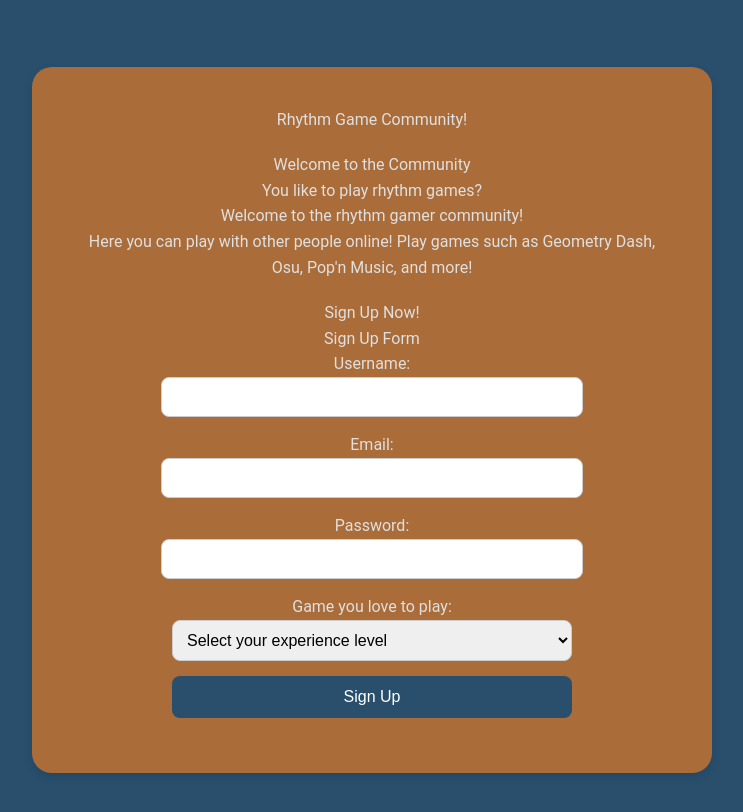
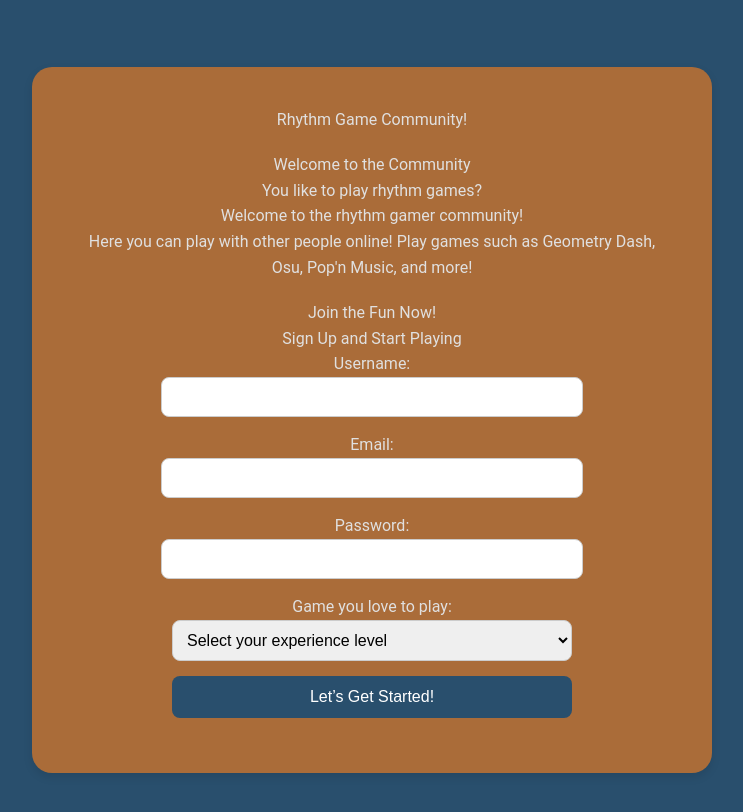
Before and after one commit to LThomas1504/project1_362, a plain HTML site: page index.html in a window 1280 px wide. Shown: the whole page, without its empty margins (268-1011 px from the left). Drawn offline with Linux system fonts and the light colour scheme.

Commit message:
fixing code for final turn in

```diff
--- a/index.html
+++ b/index.html
@@ -1,18 +1,22 @@
 <!DOCTYPE html>
 <html lang="en">
+
 <head>
-    <meta charset="UTF-8">
+    <meta charset="utf-8">
     <meta name="viewport" content="width=device-width, initial-scale=1.0">
+    <meta http-equiv="X-UA-Compatible" content="ie=edge">
     <title>Rhythm Game Community</title>
     <link rel="stylesheet" href="css/reset.css">
     <link rel="stylesheet" href="css/style.css">
     <script src="js/script.js" async></script>
 </head>
+
 <body>
     <div class="container">
         <header class="Header">
             <h1>Rhythm Game Community!</h1>
         </header>
+
         <main>
             <section id="welcome-text">
                 <h2>Welcome to the Community</h2>
@@ -20,10 +24,12 @@
                 <p>Welcome to the rhythm gamer community!</p>
                 <p>Here you can play with other people online! Play games such as Geometry Dash, Osu, Pop'n Music, and more!</p>
             </section>
-            <h2>Sign Up Now!</h2>
+
+            <h2>Join the Fun Now!</h2>
+
             <section id="form">
-                <h3>Sign Up Form</h3>
-                <form id="signup-form" action="#">
+                <h3>Sign Up and Start Playing</h3>
+                <form id="signup-form" action="#" method="get" autocomplete="on">
                     <label for="username">Username:</label>
                     <input type="text" id="username" name="username" required>
 
@@ -42,10 +48,11 @@
                             <option value="Geometry Dash">Geometry Dash</option>
                         </select>
                     </div>
-                    <button type="submit">Sign Up</button>
+                    <button type="submit">Let’s Get Started!</button>
                 </form>
             </section>
         </main>
     </div>
 </body>
+
 </html>
```
